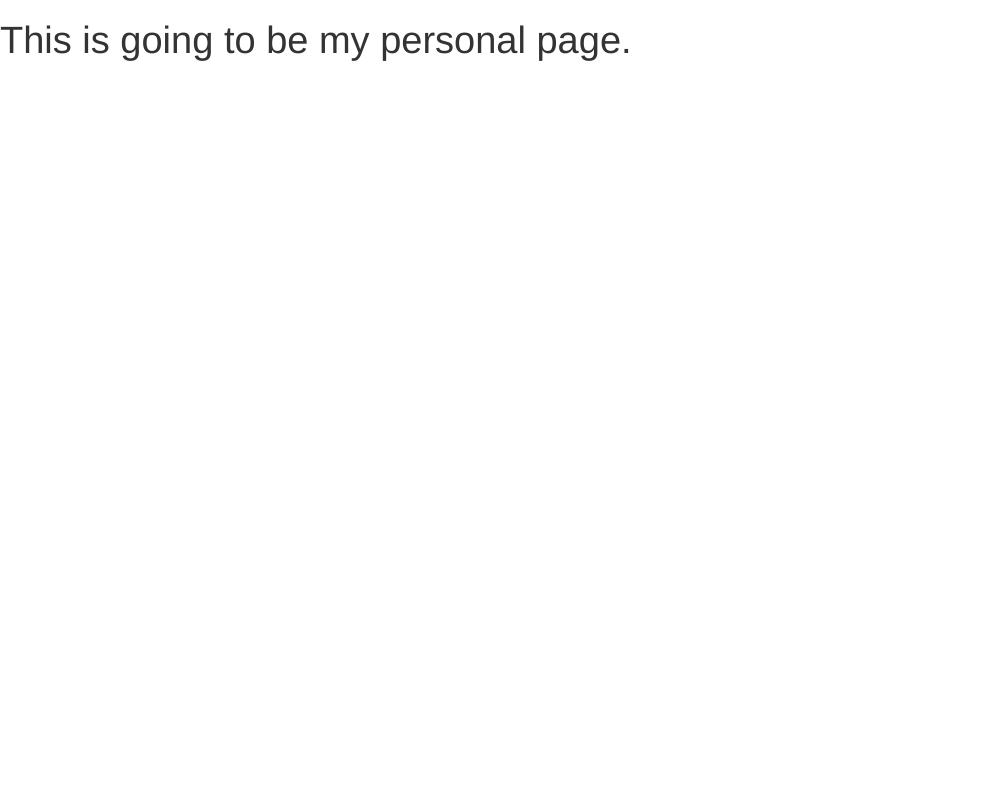
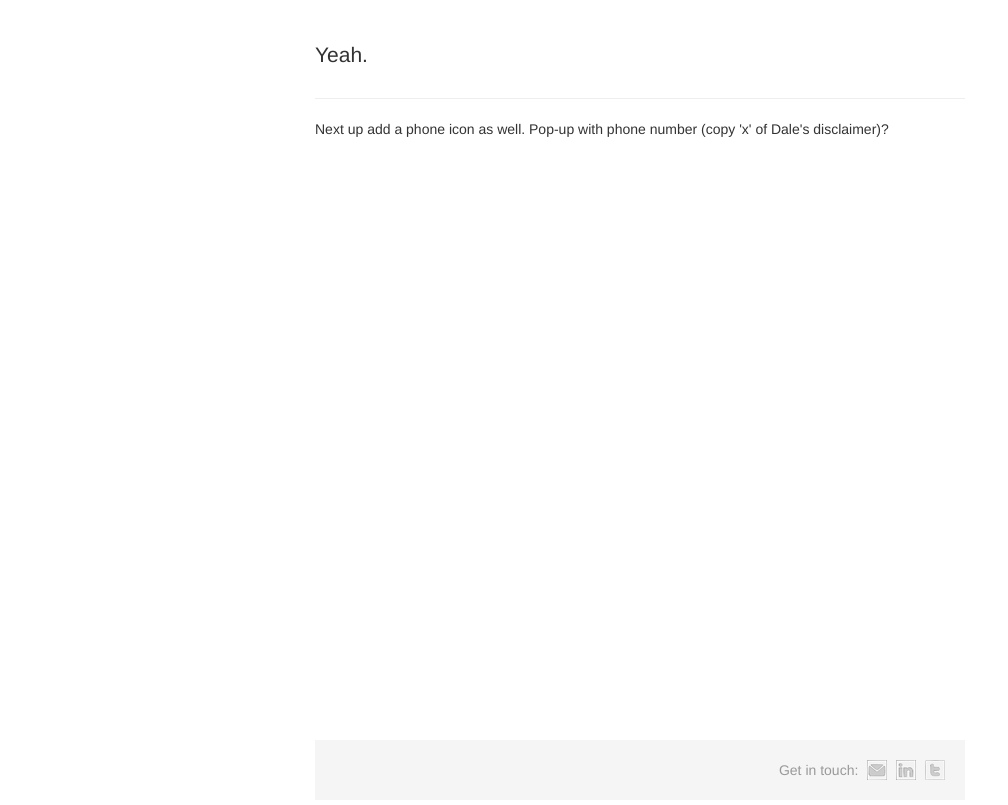
Before and after one commit to danbjoseph/geo, a plain HTML site: page index.html in a window 1280 px wide. Shown: the whole page, without its empty margins (0-1008 px from the left). Drawn offline with Linux system fonts and the light colour scheme.

Commit message:
Adding contact icons

```diff
--- a/css/custom.css
+++ b/css/custom.css
@@ -0,0 +1,103 @@
+html,
+body {
+  height: 100%;
+  /* The html and body elements cannot have any padding or margin. */
+}
+
+/* Wrapper for page content to push down footer */
+#wrap {
+  min-height: 100%;
+  height: auto !important;
+  height: 100%;
+  /* Negative indent footer by its height */
+  margin: 0 auto -60px;
+  /* Pad bottom by footer height */
+  padding: 0 0 60px;
+}
+
+/* Set the fixed height of the footer here */
+#footer {
+  height: 60px;
+  background-color: #f5f5f5;
+}
+
+/* Lastly, apply responsive CSS fixes as necessary */
+@media (max-width: 767px) {
+  #footer {
+    margin-left: -20px;
+    margin-right: -20px;
+    padding-left: 20px;
+    padding-right: 20px;
+  }
+}
+
+/* Custom page CSS
+-------------------------------------------------- */
+/* Not required for template or sticky footer method. */
+
+.container {
+  width: auto;
+  max-width: 680px;
+  padding: 0 15px;
+}
+.container .credit {
+  margin: 20px 0;
+}
+
+
+
+.social-list {
+  float:right;
+  margin: 20px;
+}
+
+.social-list li {
+  display: inline-block;
+  margin-left: 5px;
+}
+
+.social-list span {
+  float: left;
+}
+
+.social-list li.email span {
+    background: url("../img/email_grey.png");
+    background-repeat: no-repeat;
+    height: 20px;
+    width: 20px;
+}
+
+.social-list li.email a:hover span {
+    background: url("../img/email_color.png");
+    background-repeat: no-repeat;
+    height: 20px;
+    width: 20px;
+}
+
+.social-list li.linkedin span {
+    background: url("../img/linkedin_grey.png");
+    background-repeat: no-repeat;
+    height: 20px;
+    width: 20px;
+}
+
+.social-list li.linkedin a:hover span {
+    background: url("../img/linkedin_color.png");
+    background-repeat: no-repeat;
+    height: 20px;
+    width: 20px;
+}
+
+.social-list li.twitter span {
+    background: url("../img/twitter_grey.png");
+    background-repeat: no-repeat;
+    height: 20px;
+    width: 20px;
+}
+
+.social-list li.twitter a:hover span {
+    background: url("../img/twitter_color.png");
+    background-repeat: no-repeat;
+    height: 20px;
+    width: 20px;
+}
--- a/index.html
+++ b/index.html
@@ -16,7 +16,27 @@
 
   	<body>
 
-  		<h1>This is going to be my personal page.</h1>
+  	<div id="wrap">
+  		<div class="container">
+  			<div class="page-header">
+  				<h1 class="lead">Yeah.</h1>
+  			</div>
+  			<p>Next up add a phone icon as well. Pop-up with phone number (copy 'x' of Dale's disclaimer)?</p>
+		</div>
+	</div>
+		<div class="container">
+	  	<div id="footer">
+
+	  		<ul class="social-list">
+		    	<li><span class="text-muted">Get in touch: </span></li>
+				<li class="email"><a href=""><span></span></a></li>
+		    	<li class="linkedin"><a href="http://www.linkedin.com/in/danielbjoseph/" target="_blank"><span></span></a></li>
+		    	<li class="twitter"><a href="http://twitter.com/danbjoseph" target="_blank"><span></span></a></li>
+		    </ul>
+		</div>
+		</div>
+
+
 
     <!-- jQuery -->
     <script src="js/jquery-1.9.1.min.js"></script>
```
Also changed, not shown: img/email_color.png (added), img/email_grey.png (added), img/full-size-images/email_color.png (added), img/full-size-images/email_color2.png (added), img/full-size-images/email_color3.png (added), img/full-size-images/email_color4.png (added), img/full-size-images/email_color5.png (added), img/full-size-images/email_grey.png (added), img/full-size-images/linkedin_color.png (added), img/full-size-images/linkedin_grey.png (added), img/full-size-images/twitter_color.png (added), img/full-size-images/twitter_grey.png (added), img/headshot.jpg (added), img/linkedin_color.png (added), 3 more files.
